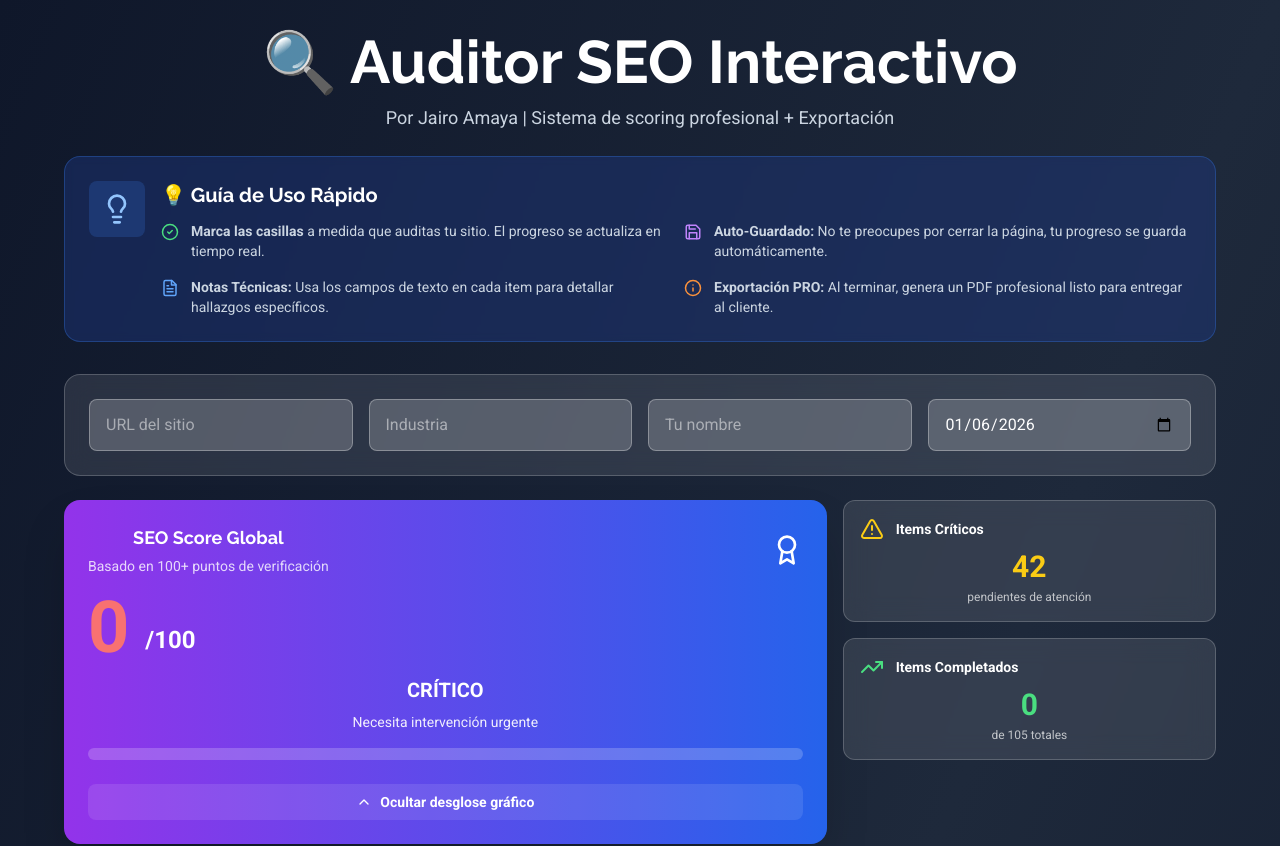
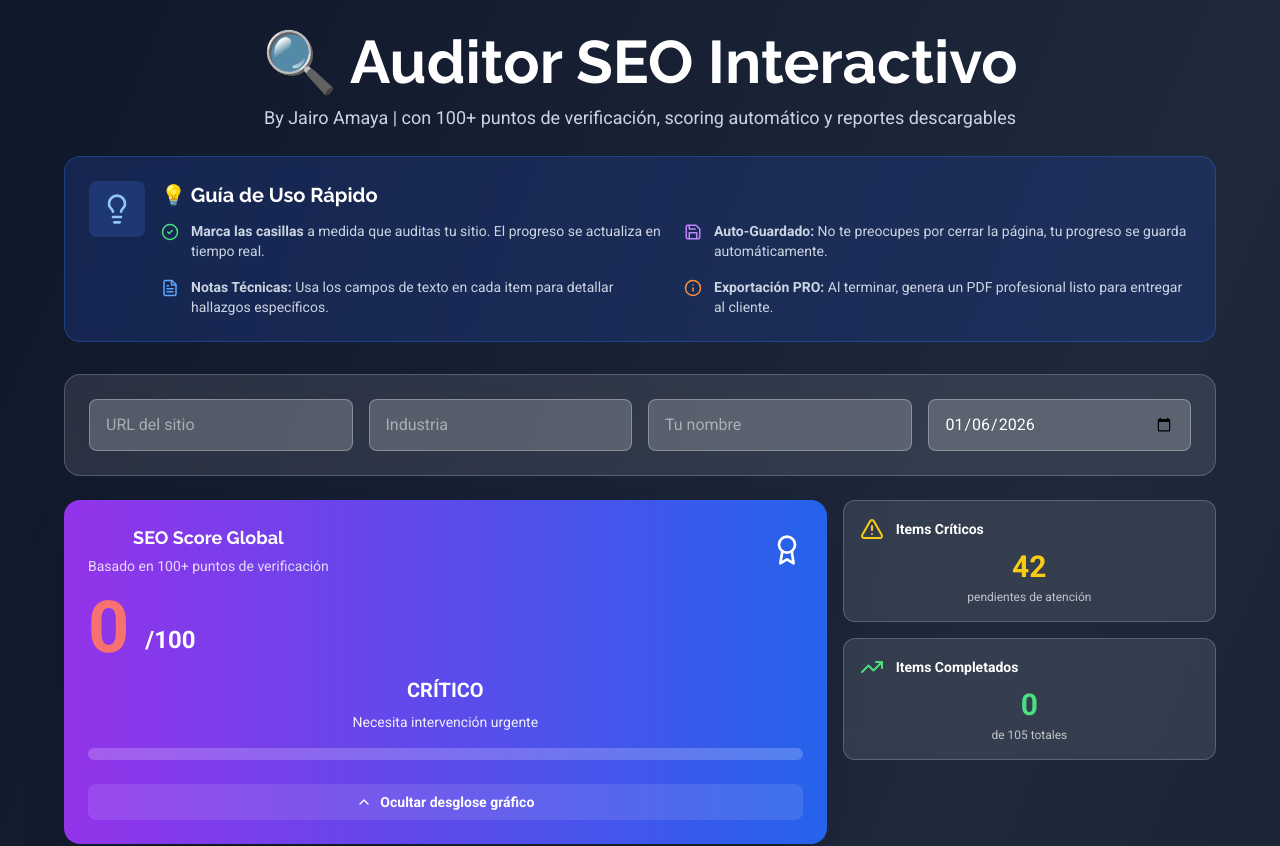
Before and after one commit to jairoamayalaverde/ASI-Auditor-SEO-Interactivo, a React (Vite) app: page / in a window 1280 px wide. Shown: the top 846 px of the page. Built offline with nearby package versions, Linux system fonts and the light colour scheme.

Commit message:
Update App.jsx

```diff
--- a/src/App.jsx
+++ b/src/App.jsx
@@ -561,7 +561,7 @@ export default function InteractiveSEOAudit() {
             🔍 Auditor SEO Interactivo
           </h1>
           <p className="text-slate-300 text-lg mb-6">
-            Por Jairo Amaya | Sistema de scoring profesional + Exportación
+            By Jairo Amaya | con 100+ puntos de verificación, scoring automático y reportes descargables
           </p>
 
           {/* NUEVA SECCIÓN: TIPS DE USO (AQUÍ ESTÁ LA MAGIA) */}
```
